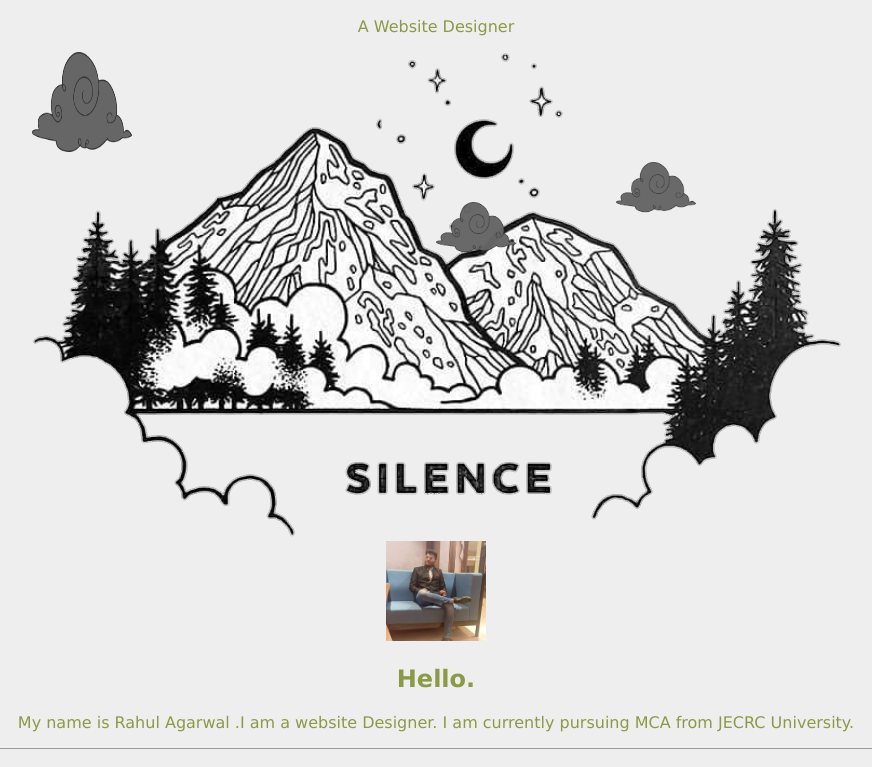
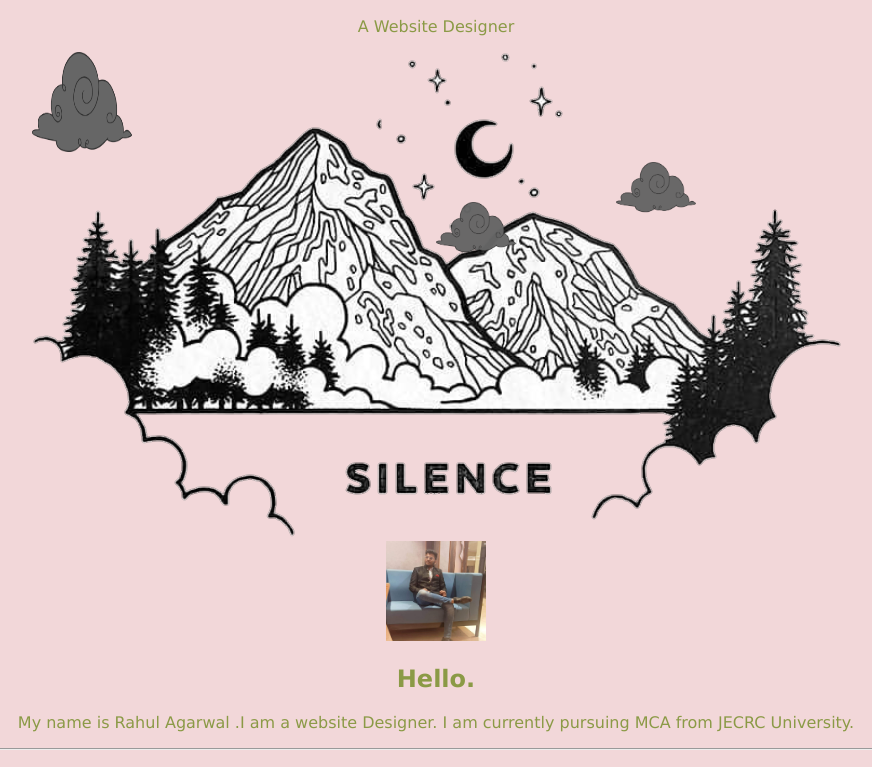
Before and after one commit to agrahul2001/free_lancing, a plain HTML site: page index.html in a window 1280 px wide. Shown: the part 108-875 px from the top of the page, without its empty margins (204-1076 px from the left). Drawn offline with Linux system fonts and the light colour scheme.

Commit message:
Update style4.css

```diff
--- a/css/style4.css
+++ b/css/style4.css
@@ -1,6 +1,6 @@
 body{
     text-align: center;
-    background-color:#EEEEEE;
+    background-color:#F2D7D9;
     font-family: Verdana, Geneva, Tahoma, sans-serif;
     color:#8B9A46;
 }
```
